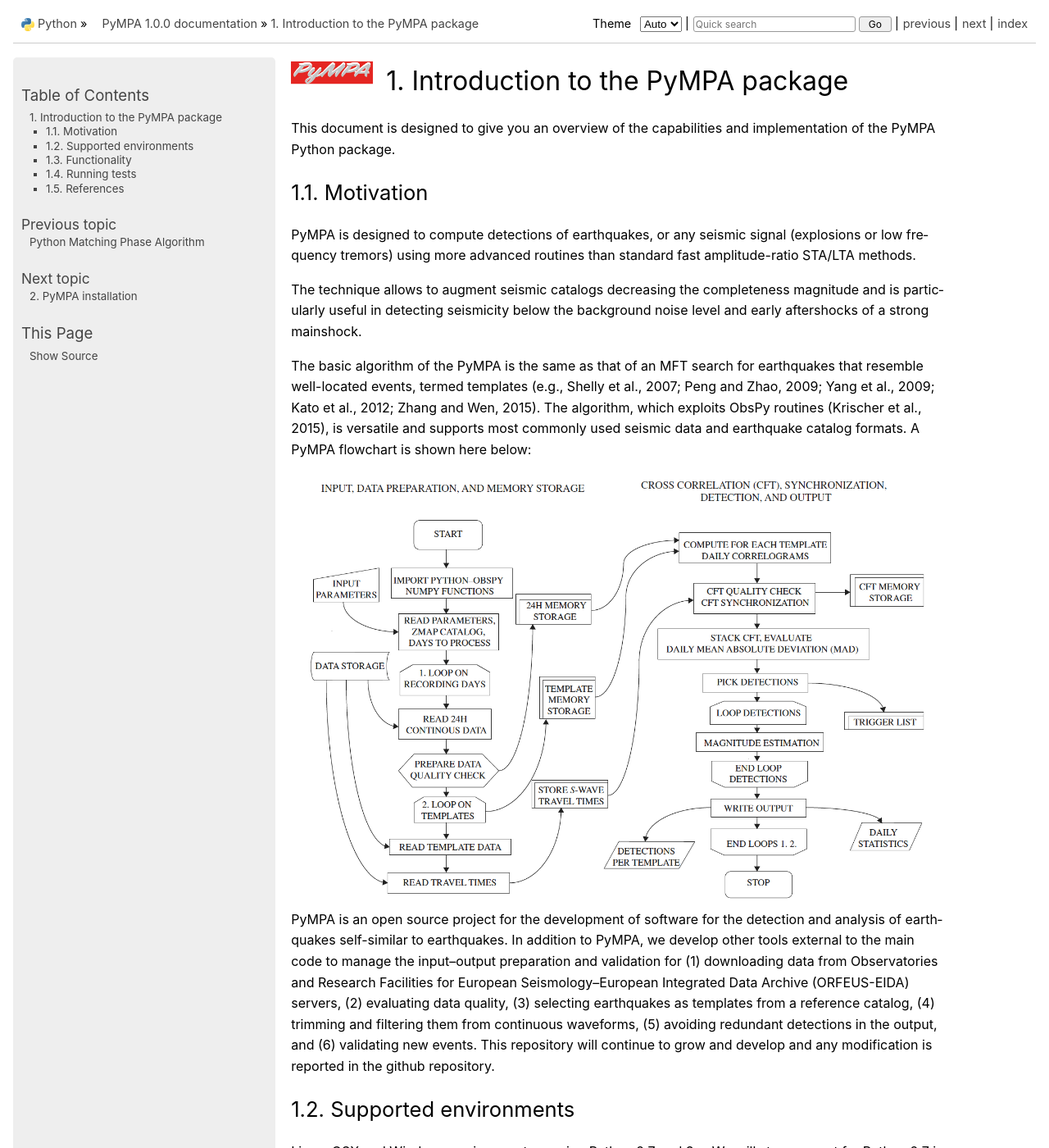
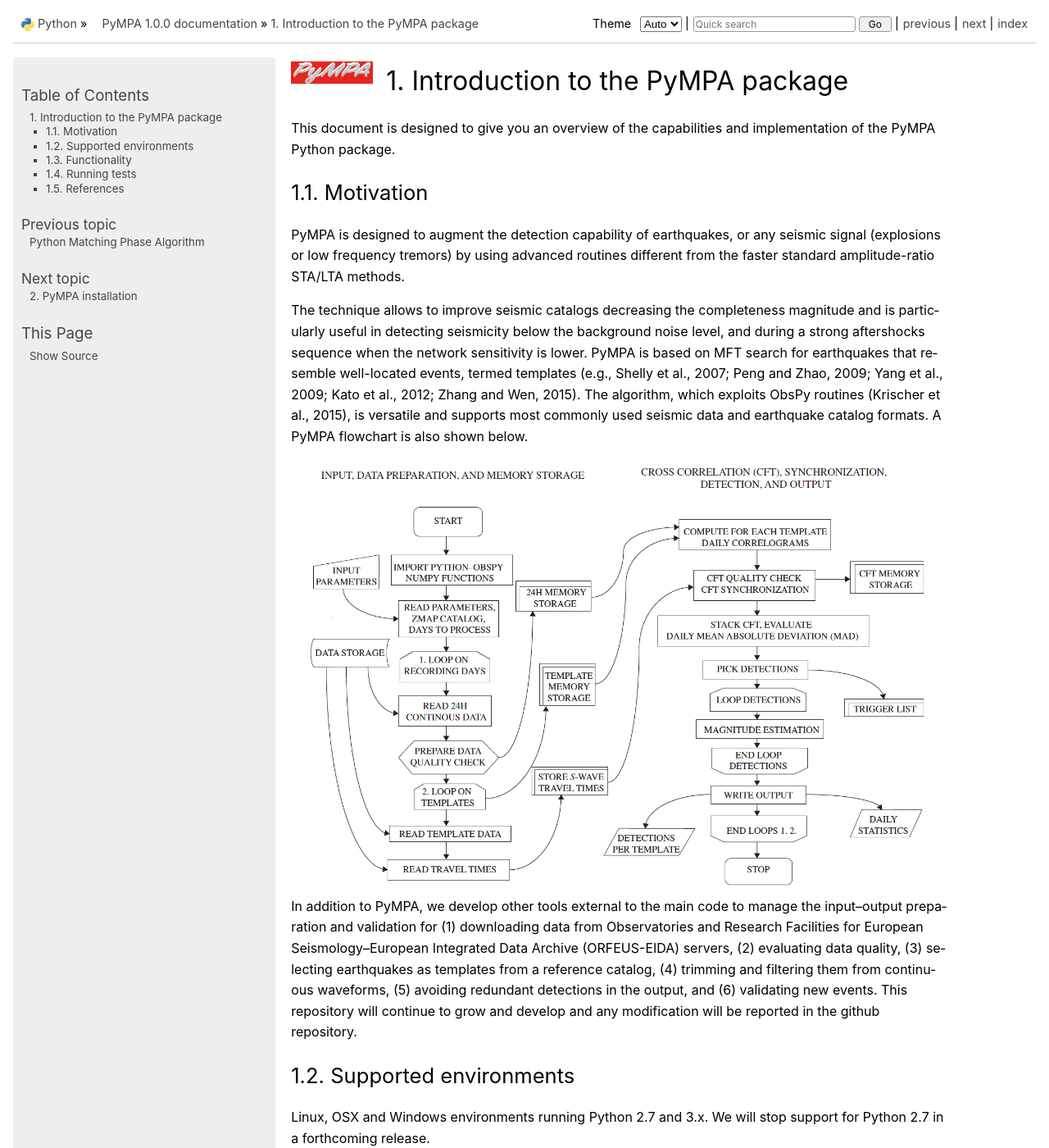
Before and after one commit to avuan/PyMPA37, a Sphinx documentation site: the page built from docs/source/intro.rst, in a window 1280 px wide and 1400 px high. Shown: the whole window at 82% size. Built offline with Sphinx 7.4.7, drawn with Linux system fonts in a browser that asks for light colours; formulas are drawn with MathJax 3; some of the changed text lies outside the part shown.

Commit message:
adding modifications to docs

```diff
--- a/docs/source/intro.rst
+++ b/docs/source/intro.rst
@@ -12,20 +12,19 @@ implementation of the PyMPA Python package.
 
 Motivation
 ---------------
-PyMPA is designed to compute detections of earthquakes, or any seismic signal
-(explosions or low frequency tremors) using more advanced routines than standard
-fast amplitude-ratio STA/LTA methods.
+PyMPA is designed to augment the detection capability of earthquakes, or any seismic signal
+(explosions or low frequency tremors) by using advanced routines different from the faster standard
+amplitude-ratio STA/LTA methods.
 
-The technique allows to augment seismic catalogs
+The technique allows to improve seismic catalogs
 decreasing the completeness magnitude and is particularly useful in detecting seismicity below
-the background noise level and early aftershocks of a strong mainshock.
-
-The basic algorithm of the PyMPA is the same as that of an MFT search for
+the background noise level, and during a strong aftershocks sequence when the network sensitivity is lower.
+PyMPA is based on MFT search for
 earthquakes that resemble well-located events, termed templates (e.g., Shelly
 et al., 2007; Peng and Zhao, 2009; Yang et al., 2009; Kato et al., 2012; Zhang and
 Wen, 2015). The algorithm, which exploits ObsPy routines (Krischer et al., 2015), is
 versatile and supports most commonly used seismic data and earthquake catalog
-formats. A PyMPA flowchart is shown here below:
+formats. A PyMPA flowchart is also shown below.
 
 .. image:: flowchart.png
     :width: 800px
@@ -33,9 +32,6 @@ formats. A PyMPA flowchart is shown here below:
     :alt: flowchart.png
     :target: https://github.com/avuan/PyMPA37/releases
 
-PyMPA is an open source project for the
-development of software for the detection and analysis of earthquakes self-similar to
-earthquakes.
 In addition to PyMPA, we develop other tools external
 to the main code to manage the input–output preparation and
 validation for (1) downloading data from Observatories and
@@ -46,7 +42,7 @@ from a reference catalog, (4) trimming and filtering them
 from continuous waveforms, (5) avoiding redundant detections
 in the output, and (6) validating new events.
 This repository will continue to grow and develop
-and any modification is reported in the github repository.
+and any modification will be reported in the github repository.
 
 .. |github| raw:: html
 
@@ -78,7 +74,7 @@ Running tests
 For running tests examples are provided in the github subdirectories, tests are recalled
 when modifications are performed to the codes and a TRAVIS CI report is released.
 
-You can also run these tests yourself locally to ensure
+You can also run these tests by yourself locally to ensure
 that everything runs as you would expect in your environment.
 
 Although every effort has been made to ensure these tests run smoothly on all supported environments
```
Also changed, not shown: other parts of docs/source/intro.rst (+1 -1 lines), docs/source/index.rst (+6 -3 lines), docs/source/installation.rst (+3 -4 lines), docs/source/main.rst (+7 -5 lines), docs/source/tutorial.rst (+13 -14 lines).
